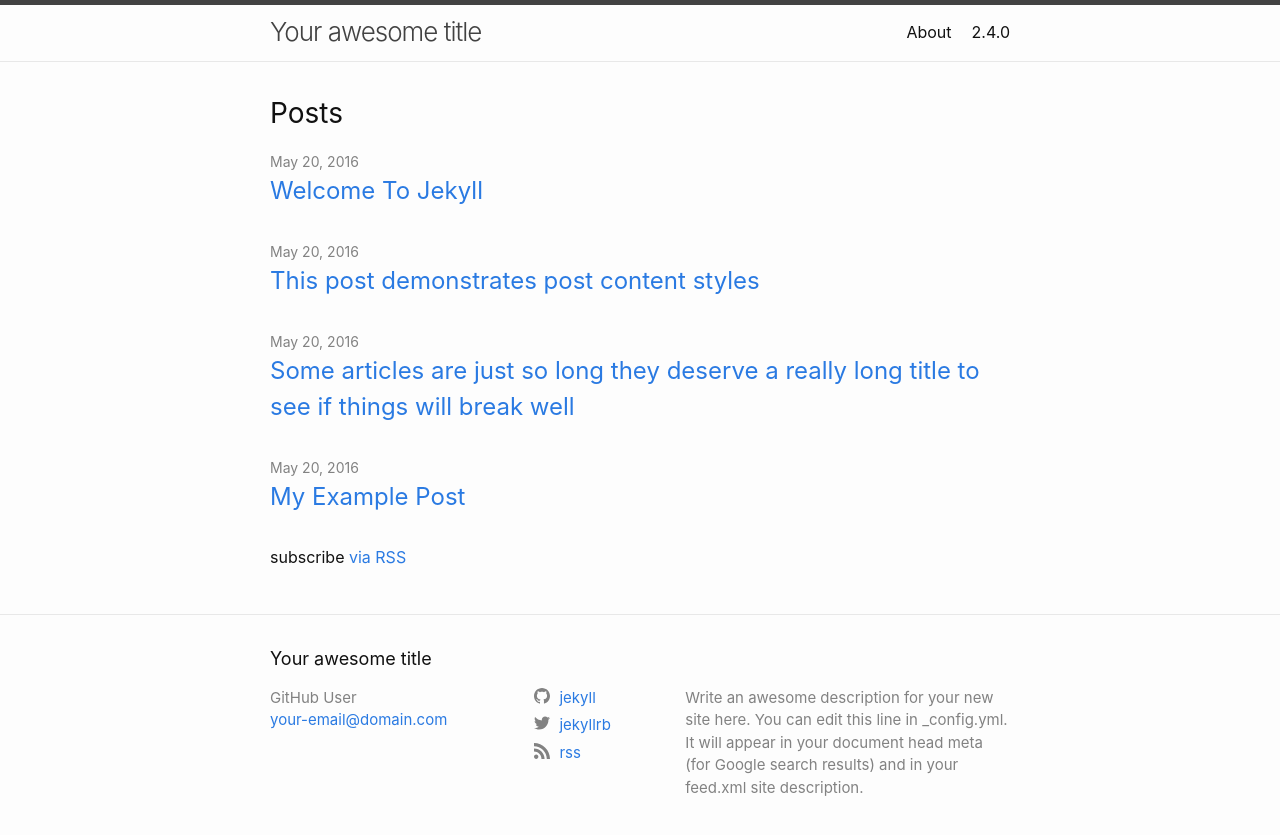
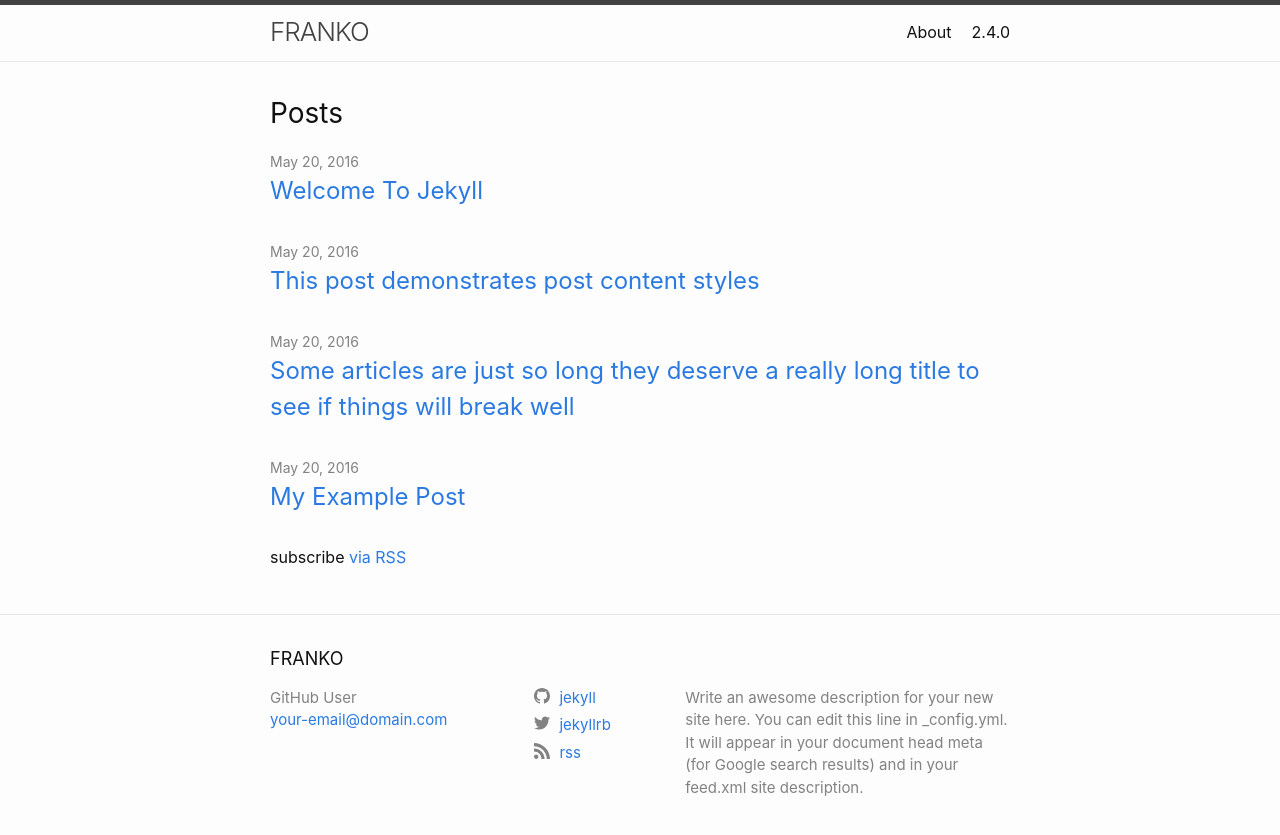
Before and after one commit to frankokalsi/frankokalsi.github.io, a Jekyll site: the page built from index.md, in a window 1280 px wide. Shown: the top 835 px of the page. Built offline with Jekyll 4.4.1, drawn with Linux system fonts in a browser that asks for light colours.

Commit message:
Changed title.

```diff
--- a/_config.yml
+++ b/_config.yml
@@ -1,4 +1,4 @@
-title: Your awesome title
+title: FRANKO
 author: GitHub User
 email: your-email@domain.com
 description: > # this means to ignore newlines until "twitter_username:"
```
